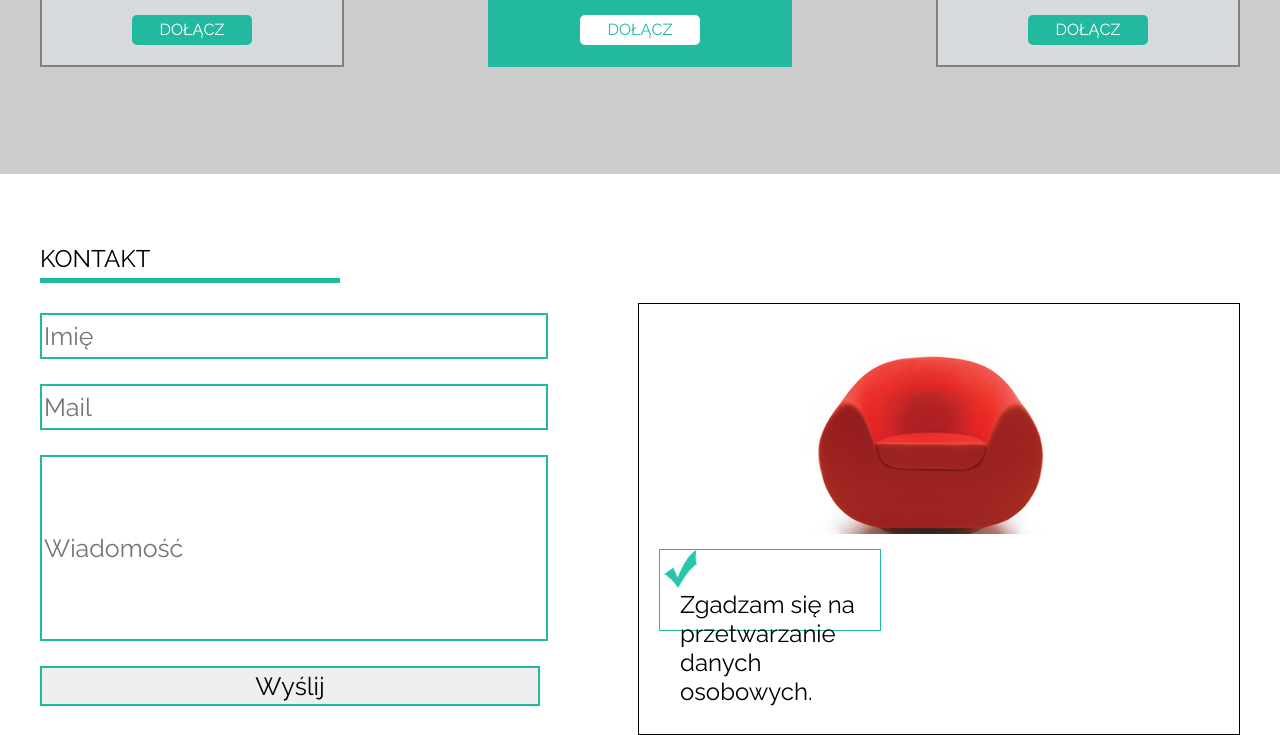
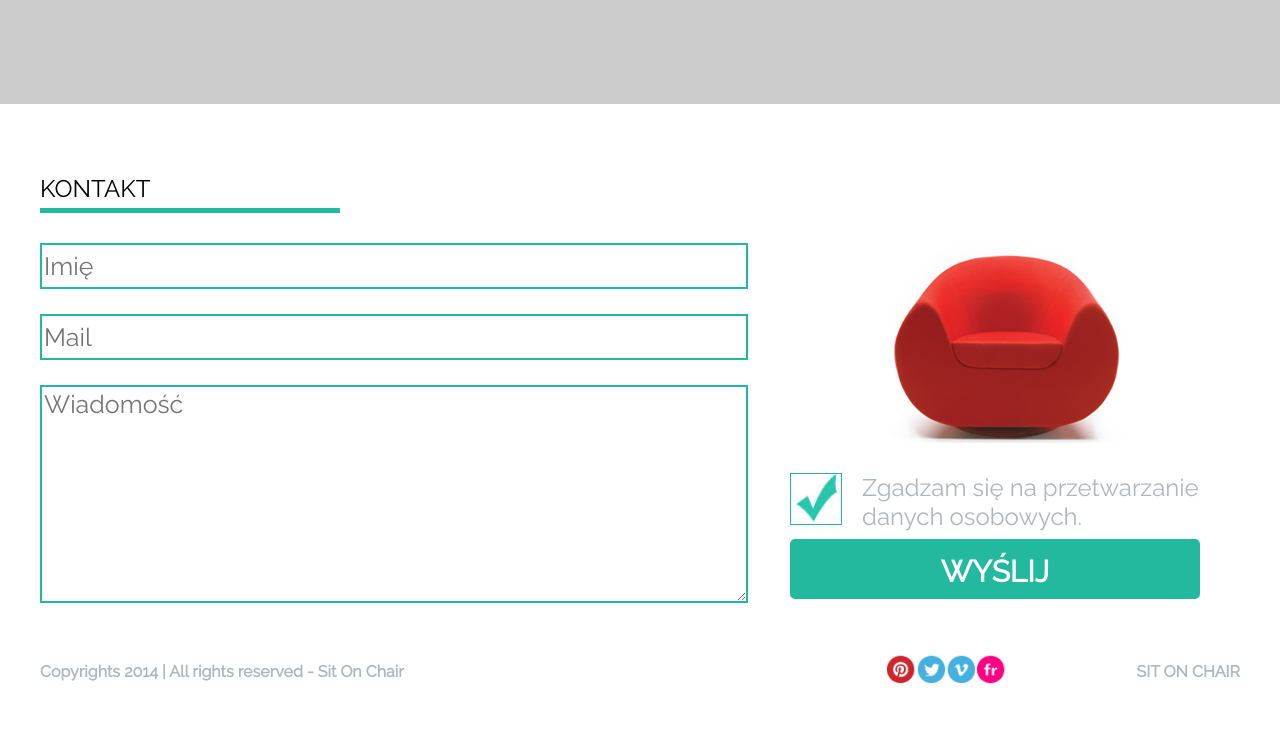
Before and after one commit to MariaP1989/Sit_On_The_Chair, a plain HTML site: page index.html in a window 1280 px wide. Shown: the part 1626-2361 px from the top of the page. After the commit the page ends 2325 px from the top, so only its background shows below. Drawn offline with Linux system fonts and the light colour scheme; files whose address does not match are found by name.

Commit message:
Section contact_info finised. Footer finised. Top_section improved, additional list in menu_item.

```diff
--- a/css/style.css
+++ b/css/style.css
@@ -6,11 +6,12 @@ body {
   min-width: 1200px;
   background-color: white;
 }
-.container {
+.container, footer {
   padding: 0 40px 0 40px;
   clear: both;
   width:1200px;
 }
+
 /*Style do class = "top section"*/
 section.top_section {
   height: 50px;
@@ -42,18 +43,41 @@ li.menu_item{
   color: white;
   list-style: none;
   }
-/*#dropdown {
+.menu_item:first-child {
+  position: relative;
+}
+#square {
+  height: 20px;
+  width:20px;
+  background-color: black;
+  position: absolute;
+  left: 25px;
+  bottom: -30px;
+  transform: rotate(45deg);
+}
+#dropdown {
+  height: 110px;
+  width: 150px;
   display: block;
   overflow: auto;
+  border: 1px solid black;
+  list-style-type: none;
+  padding:0;
+  position: absolute;
+  top: 70px;
+  left: -40px;
+  background-color: black;
 }
-li.menu_item:hover #dropdown {
-  display: block;
-}*/
+#dropdown li {
+  line-height: 35px;
+  margin: 0;
+  padding: 0;
+}
 
 /*Style do class = "main_section"*/
 section.main_section {
-  padding-top: 100px;
-  height: 500px;
+  padding-top: 130px;
+  height: 400px;
   background-image: -webkit-linear-gradient(top, #EBEBEB 50%, #A8A8A8 100%);
 }
 img {
@@ -122,7 +146,6 @@ div.text {
   height: 260px;
   width: 380px;
 }
-
 div.text p {
   text-indent: 15px;
   text-align: justify;
@@ -160,7 +183,7 @@ span.underline {
   opacity: 1;
   }
 
-  /*Style do section price*/
+/*Style dla section class = "price"*/
 section.price {
   height: 650px;
   background-color: #cccccc;
@@ -266,7 +289,7 @@ div.price_circle span {
   left: 90px;
 }
 
-/*style dla first and third div class*/
+/*Style dla first and third div class*/
 .first div p:nth-child(even), .third div p:nth-child(even){
   background-color: #E5E7E9;
   color: #95A5A6;
@@ -275,7 +298,8 @@ div.price_circle span {
   background-color: #BFC9CA;
   color:#2C3E50;
 }
-/*style dla second div class*/
+
+/*Style dla second div class*/
 div.second {
   background-color: #23b99f;
   border: 2px solid #23b99f;
@@ -306,10 +330,11 @@ div.second {
   background-color: white;
 }
 
-/*Style dla section contact_info*/
+/*Style dla section class = "contact_info"*/
 .contact_info {
+  height: 500px;
   padding-top: 50px;
-  height: 500px;
+  position: relative;
 }
 .contact_info h2 {
   font-weight: normal;
@@ -320,11 +345,10 @@ div.second {
   height: 5px;
   border-bottom: 5px solid #23b99f;
 }
-
-input {
+input, textarea {
   display: block;
   border: 2px solid #23b99f;
-  width: 500px;
+  width: 700px;
   height: 40px;
   margin-top: 10px;
   margin-bottom: 25px;
@@ -333,47 +357,85 @@ input {
   font-size: 25px;
 }
 form {
-  width: 550px;
-  height: 430px;
+  width: 720px;
+  height: 370px;
   float: left;
 }
 .contact_info div:nth-child(3){
-  width: 600px;
-  height: 430px;
-  border:1px solid black;
+  width: 450px;
+  height: 400px;
   float: right;
 }
-[type = "textarea"]{
-  height: 180px;
+textarea {
+  height: 210px;
+  line-height: 30px;
 }
 .contact_info div div {
-  height: 200px;
+  height: 220px;
   width: 280px;
   background-image: url("../images/red_chair.png");
   background-repeat: no-repeat;
-  margin-top: 30px;
+  margin-top: 0;
+  margin-right: auto;
+  margin-bottom: 20px;
   margin-left: auto;
-  margin-right: auto;
+}
+figure {
+  width:inherit;
+  height: 60px;
+  display: inline-block;
+  margin: 0;
+}
+figure img {
+  display: inline-block;
+  border: 1px solid #23b99f;
+  margin:0;
+}
+figcaption {
+  display: inline-block;
+  width: 350px;
+  height: 100px;
+  font-size: 24px;
+  color: #AEB6BF;
+  margin: 0 0 0 20px;
+}
+[type = "submit"] {
+  background-color: #23b99f;
+  height: 60px;
+  width: 410px;
+  border-radius: 5px;
+  line-height: 60px;
+  font-size: 30px;
+  font-weight: bolder;
+  text-transform: uppercase;
+  text-align: center;
+  color: white;
+  position: absolute;
+  right: 80px;
+  bottom: 30px;
 }
 
-figure {
-  border: 1px solid #23b99f;
-  width: 220px;
-  height: 80px;
+/*Style dla section class ="footer"*/
+footer {
+  height: 45px;
+  }
+h4 {
+  line-height: 35px;
   display: inline-block;
-  margin: 15px 0 0 20px;
+  margin: 0;
+  color:#AEB6BF;
 }
-
-figure img {
-  width: 40px;
-  height: 40px;
-  margin:0;
+img {
+  margin: 0;
 }
-
-figcaption {
-  display: inline-block;
-  width: 200px;
-  height: 50px;
-  font-size: 24px;
+footer p {
+  line-height: 35px;
+  float: right;
+  margin: 0;
+  color: #AEB6BF;
+  font-weight: bold;
+}
+footer div {
+  width: 250px;
   float: right;
 }
--- a/index.html
+++ b/index.html
@@ -12,15 +12,16 @@
       <div class = "logo_style"> SIT <span>ON</span> CHAIR </div>
         <nav>
           <ul>
-            <li class = "menu_item"> KONTAKT </li>
-            <li class = "menu_item">GALERIA </li>
-            <li class = "menu_item">O FIRMIE
-              <!-- <ul id = "dropdown">
+            <li class = "menu_item"> O FIRMIE
+              <div id = "square"></div>
+              <ul id = "dropdown">
                 <li> Aktualności </li>
                 <li> Nasz team </li>
                 <li> Historia </li>
-              </ul> -->
+              </ul>
             </li>
+            <li class = "menu_item">GALERIA </li>
+            <li class = "menu_item"> KONTAKT</li>
           </ul>
         </nav>
     </section>
@@ -100,7 +101,7 @@
     <form id = "form_info">
       <input type ="text" name="name" placeholder="Imię"></input>
       <input type ="email" name="email" placeholder="Mail"></input>
-      <input type ="textarea" name="msg" placeholder="Wiadomość"></input>
+      <textarea type ="text" name="msg" placeholder="Wiadomość"></textarea>
       <input type ="submit" name ="button_send" value="Wyślij"></input>
     </form>
 
@@ -108,7 +109,7 @@
       <div>
       </div>
       <figure>
-        <img src = "/home/maria/workspace/Sit_On_The_Chair/images/form_ok.jpg" style= "width:40px;height:40px;">
+        <img src = "/home/maria/workspace/Sit_On_The_Chair/images/form_ok.jpg" style= "width:50px;height:50px;">
           <figcaption>Zgadzam się na przetwarzanie danych osobowych. </figcaption>
       </figure>
 
@@ -116,6 +117,16 @@
 
   </section>
 
-  <footer> </footer>
+  <footer>
+    <h4>Copyrights 2014 &#124; All rights reserved - Sit On Chair </h4>
+    <p>SIT ON CHAIR</p>
+    <div>
+      <img src ="/home/maria/workspace/Sit_On_The_Chair/images/pinterest.png" style= "width:30px;height:30px;">
+      <img src ="/home/maria/workspace/Sit_On_The_Chair/images/twitter.png" style= "width:30px;height:30px;">
+      <img src ="/home/maria/workspace/Sit_On_The_Chair/images/vimeo.png" style= "width:30px;height:30px;">
+      <img src ="/home/maria/workspace/Sit_On_The_Chair/images/flickr.png" style= "width:30px;height:30px;">
+    </div>
+
+  </footer>
 </body>
 </html>
```
Lines whose indentation alone changed are shown as unchanged.
